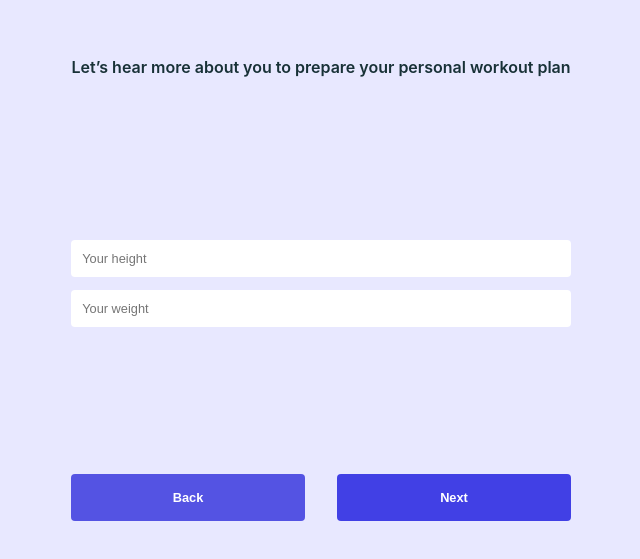
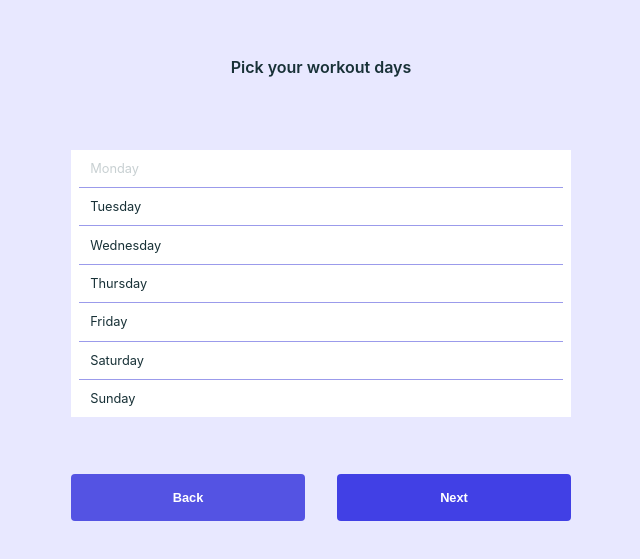
Before and after one commit to doga-ozcelik/workout-app, a React (Create React App) app: page / in a window 1280 px wide. Shown: the part 119-678 px from the top of the page, without its empty margins (319-959 px from the left). Built offline with nearby package versions, Linux system fonts and the light colour scheme.

Commit message:
feat(StepTwo): Add step two

```diff
--- a/src/App.tsx
+++ b/src/App.tsx
@@ -1,8 +1,8 @@
 import "./App.css";
-import StepOne from "./pages/StepOne";
+import StepTwo from "./pages/StepTwo";
 
 function App() {
-  return <StepOne />;
+  return <StepTwo />;
 }
 
 export default App;
--- /dev/null
+++ b/src/pages/StepTwo/StepTwo.css
@@ -0,0 +1,53 @@
+.container {
+  min-height: 100vh;
+  display: flex;
+  align-items: center;
+  justify-content: center;
+  background-color: #e8e8ff;
+}
+
+.form-container {
+  display: flex;
+  flex-direction: column;
+  align-items: center;
+  justify-content: space-between;
+  width: 100%;
+  max-width: 500px;
+  padding: 1rem;
+  height: 60vh;
+}
+
+.input-container {
+  display: flex;
+  flex-direction: column;
+  gap: 0.8rem;
+  width: 100%;
+}
+
+.text {
+  font-size: 1rem;
+  font-weight: 600;
+  text-align: center;
+  color: #183137;
+}
+
+.input {
+  width: 100%;
+}
+
+.button-container {
+  display: flex;
+  justify-content: space-between;
+  gap: 2rem;
+  width: 100%;
+}
+
+.button-back {
+  width: 100%;
+  background-color: #5453e3;
+}
+
+.button-next {
+  width: 100%;
+  background-color: #4140e5;
+}
--- /dev/null
+++ b/src/pages/StepTwo/index.tsx
@@ -0,0 +1,19 @@
+import WeekdaySelect from "../../components/WeekdaySelect";
+import "./StepTwo.css";
+
+const StepTwo = () => {
+  return (
+    <div className="container">
+      <div className="form-container">
+        <p className="text">Pick your workout days</p>
+        <WeekdaySelect disabledDays={["Monday"]} />
+        <div className="button-container">
+          <button className="button-back">Back</button>
+          <button className="button-next">Next</button>
+        </div>
+      </div>
+    </div>
+  );
+};
+
+export default StepTwo;
```
